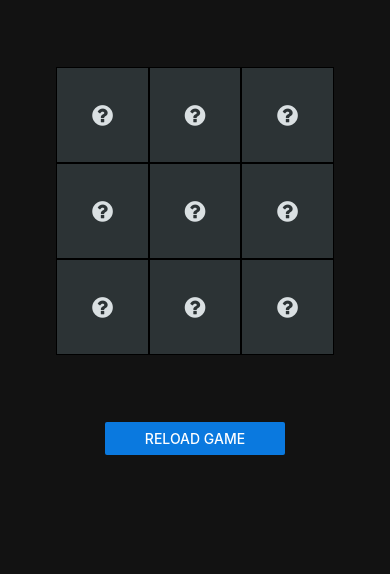
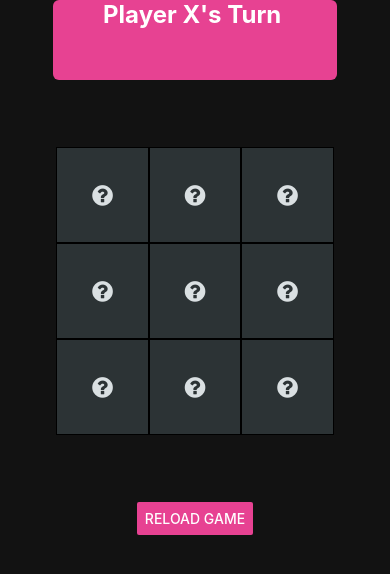
Before and after one commit to qur786/tic-tac-toe-mobile-app, a React Native app: screen / in a window 390 px wide. Shown: the top 574 px of the page. Built offline with nearby package versions, Linux system fonts and the light colour scheme.

Commit message:
feat: show player turn text

```diff
--- a/src/App.tsx
+++ b/src/App.tsx
@@ -7,7 +7,7 @@ import {
   SafeAreaView,
   StatusBar,
   StyleSheet,
-  View,
+  Text,
 } from "react-native";
 import Snackbar from "react-native-snackbar";
 import { GameOverModal } from "./component/GameOverModal";
@@ -65,6 +65,9 @@ export function App(): React.JSX.Element {
   return (
     <SafeAreaView style={styles.container}>
       <StatusBar hidden />
+      <Text style={styles.playerTurnText}>
+        {`Player ${currentPlayer.toUpperCase()}'s Turn `}
+      </Text>
       <FlatList
         data={gameState}
         style={styles.flatListMainContainer}
@@ -90,13 +93,7 @@ export function App(): React.JSX.Element {
           );
         }}
       />
-      <View style={styles.reloadBtn}>
-        <Button
-          title="Reload Game"
-          onPress={handleReloadPress}
-          color="#0A79DF"
-        />
-      </View>
+      <Button title="Reload Game" onPress={handleReloadPress} color="#E74292" />
       <GameOverModal
         gameOver={gameOver}
         winner={winner}
@@ -107,7 +104,24 @@ export function App(): React.JSX.Element {
 }
 
 const styles = StyleSheet.create({
-  container: { flex: 1, backgroundColor: "#121212" },
+  container: {
+    flex: 1,
+    backgroundColor: "#121212",
+    alignItems: "center",
+    paddingVertical: 20,
+  },
+  playerTurnText: {
+    backgroundColor: "#E74292",
+    color: "white",
+    height: 80,
+    marginHorizontal: 40,
+    borderRadius: 6,
+    textAlign: "center",
+    textAlignVertical: "center",
+    fontWeight: "bold",
+    fontSize: 24,
+    paddingHorizontal: 50,
+  },
   inputBtn: {
     padding: 35,
     backgroundColor: "#2C3335",
@@ -119,5 +133,4 @@ const styles = StyleSheet.create({
     alignItems: "center",
     justifyContent: "center",
   },
-  reloadBtn: { width: 180, alignSelf: "center" },
 });
```
